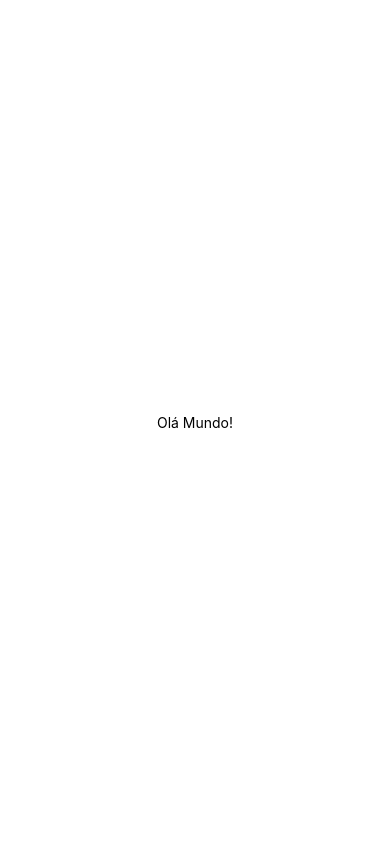
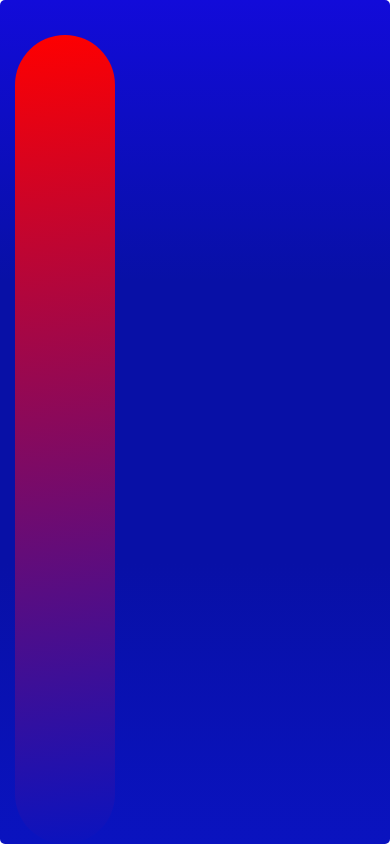
Before and after one commit to leandro-almeida98/Praticas-com-React, a React Native app: screen / in a window 390 px wide. Built offline with nearby package versions, Linux system fonts and the light colour scheme.

Commit message:
Gradiente
testes da biblioteca Linear Gradient

```diff
--- a/App.js
+++ b/App.js
@@ -1,21 +1,120 @@
 import { StatusBar } from 'expo-status-bar';
-import React from 'react';
-import { StyleSheet, Text, View } from 'react-native';
+import React, {Component} from 'react';
+import { StyleSheet, Text, View, Image, Button } from 'react-native';
+import {LinearGradient} from 'expo-linear-gradient';
+// export default function App() {
+//   return (
+//     <View style={styles.container}>
+//       <Text>Olá Mundoss!</Text>
+//       <StatusBar style="auto" />
+//     </View>
+//   );
+// }
+class App extends Component{
 
-export default function App() {
-  return (
-    <View style={styles.container}>
-      <Text>Olá Mundo!</Text>
-      <StatusBar style="auto" />
-    </View>
-  );
+  constructor(props){
+    super(props);
+    this.state = {
+      nome: ''
+    };
+    this.entrar = this.entrar.bind(this);
+  }
+  entrar(nome){
+    if(this.state.nome ==  nome){
+      this.setState({
+        nome: 'Leandro'
+      })
+    }else{
+      this.setState({
+        nome: nome
+      })
+    }
+
+  }
+
+  render(){
+
+    let img = 'https://sujeitoprogramador.com/steve.png';
+    return(
+      // <View style={styles.container}>
+
+        <LinearGradient start={{x: 1, y: 0}} end={{x: 1, y: 1}} colors={['#120BD9', '#0810A6', '#0810A6', '#0A13BF']} style={styles.linearGradient}>
+
+         <LinearGradient start={{x: 0, y: 0}} end={{x: 1, y: 1}} colors={['red', '#0A13BF']} style={styles.linearGradient2}>
+         </LinearGradient>
+{/*
+
+
+        <Button title="Entrar" onPress={ () => this.entrar('Geovane')} />
+
+        <Text style={{fontSize: 23, color: 'white', textAlign: 'center'}}>
+          {this.state.nome}
+        </Text>
+
+        <Jobs largura={412} altura={300} nome="Steve Jobs" imgurl={img}/> */}
+
+       </LinearGradient>
+    );
+  }
 }
+
 
 const styles = StyleSheet.create({
   container: {
     flex: 1,
-    backgroundColor: '#fff',
+
     alignItems: 'center',
     justifyContent: 'center',
+
+  },
+  text: {
+    fontSize: 30,
+    color: 'white',
+    fontWeight: 'bold',
+
+
+  },
+  linearGradient: {
+    flex: 1,
+    paddingLeft: 15,
+    paddingRight: 15,
+    paddingTop:35,
+    borderRadius: 5
+  },
+  linearGradient2: {
+    flex: 1,
+    paddingLeft: 15,
+    paddingRight: 15,
+    paddingTop:35,
+    borderRadius: 5,
+    width:100,
+    height:10,
+    borderRadius: 50
+  },
+  buttonText: {
+    fontSize: 18,
+    fontFamily: 'Gill Sans',
+    textAlign: 'center',
+    margin: 10,
+    color: '#ffffff',
+    backgroundColor: 'transparent',
   },
 });
+
+
+class Jobs extends Component{
+
+  render(){
+    return(
+      <View>
+      <Image
+        source = { { uri: this.props.imgurl }}
+        style = { { width: this.props.largura, height: this.props.altura } }
+      />
+      <Text style={styles.text}>{this.props.nome}</Text>
+      </View>
+    );
+  }
+}
+
+export default App;
--- a/package.json
+++ b/package.json
@@ -9,10 +9,12 @@
   },
   "dependencies": {
     "expo": "~43.0.0",
+    "expo-linear-gradient": "^10.0.3",
     "expo-status-bar": "~1.1.0",
     "react": "17.0.1",
     "react-dom": "17.0.1",
     "react-native": "0.64.2",
+    "react-native-linear-gradient": "^2.5.6",
     "react-native-web": "0.17.1"
   },
   "devDependencies": {
```
Also changed, not shown: 1 other file (tests, documents, lock files or other folders).
